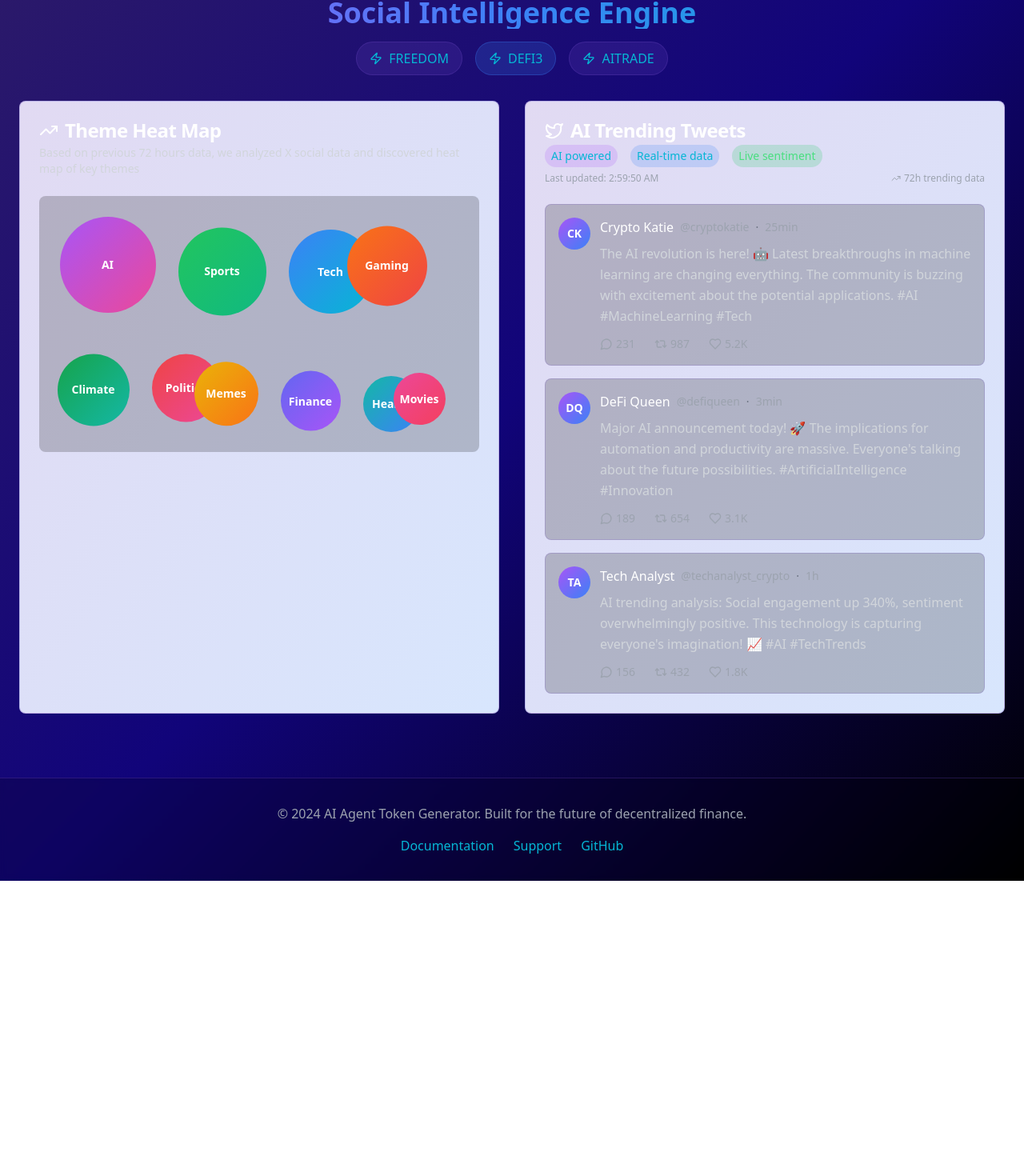
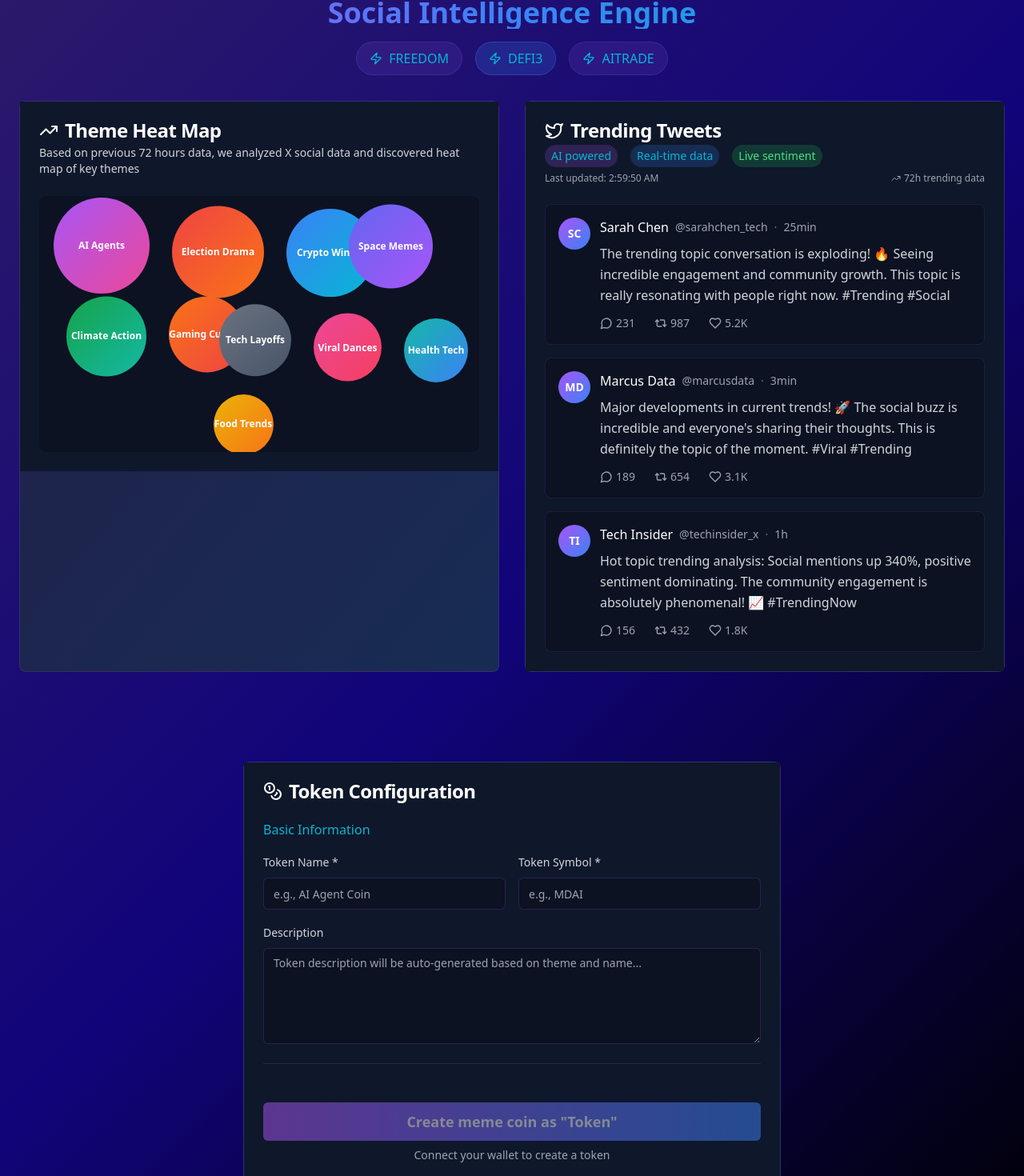
Before and after one commit to AgentFlow-Hub/chain-craft-tokens, a React (Vite) app: page / in a window 1280 px wide. Shown: the part 108-1578 px from the top of the page at 80% size. Before the commit the page ends 1209 px from the top, so only its background shows below. Built offline with nearby package versions, Linux system fonts and the light colour scheme.

Commit message:
Refactor theme heat map and token form
- Updated theme heat map styling.
- Enhanced theme names with specific narratives.
- Removed direct theme-to-token creation link.
- Implemented auto-generated token descriptions.

```diff
--- a/src/components/ThemeHeatMap.tsx
+++ b/src/components/ThemeHeatMap.tsx
@@ -2,7 +2,7 @@
 import React, { useState } from 'react';
 import { Card, CardContent, CardHeader, CardTitle } from '@/components/ui/card';
 import { Button } from '@/components/ui/button';
-import { TrendingUp, Zap } from 'lucide-react';
+import { TrendingUp, Zap, Info } from 'lucide-react';
 
 interface Theme {
   name: string;
@@ -20,16 +20,16 @@ const ThemeHeatMap: React.FC<ThemeHeatMapProps> = ({ onThemeSelect }) => {
   const [selectedTheme, setSelectedTheme] = useState<Theme | null>(null);
 
   const themes: Theme[] = [
-    { name: "AI", size: 120, color: "bg-gradient-to-br from-purple-500 to-pink-500", popularity: 95, description: "Artificial Intelligence discussions and breakthroughs" },
-    { name: "Sports", size: 110, color: "bg-gradient-to-br from-green-500 to-emerald-500", popularity: 92, description: "Latest sports news and highlights" },
-    { name: "Tech", size: 105, color: "bg-gradient-to-br from-blue-500 to-cyan-500", popularity: 88, description: "Technology trends and innovations" },
-    { name: "Gaming", size: 100, color: "bg-gradient-to-br from-orange-500 to-red-500", popularity: 85, description: "Gaming community and new releases" },
-    { name: "Climate", size: 90, color: "bg-gradient-to-br from-green-600 to-teal-500", popularity: 78, description: "Climate change and environmental discussions" },
-    { name: "Politics", size: 85, color: "bg-gradient-to-br from-red-500 to-pink-500", popularity: 75, description: "Political news and debates" },
-    { name: "Memes", size: 80, color: "bg-gradient-to-br from-yellow-500 to-orange-500", popularity: 72, description: "Viral memes and internet culture" },
-    { name: "Finance", size: 75, color: "bg-gradient-to-br from-indigo-500 to-purple-500", popularity: 68, description: "Financial markets and investment trends" },
-    { name: "Health", size: 70, color: "bg-gradient-to-br from-teal-500 to-blue-500", popularity: 65, description: "Health and wellness discussions" },
-    { name: "Movies", size: 65, color: "bg-gradient-to-br from-pink-500 to-rose-500", popularity: 62, description: "Film industry news and reviews" }
+    { name: "AI Agents", size: 120, color: "bg-gradient-to-br from-purple-500 to-pink-500", popularity: 95, description: "Autonomous AI systems and intelligent automation trending across social platforms" },
+    { name: "Election Drama", size: 115, color: "bg-gradient-to-br from-red-500 to-orange-500", popularity: 93, description: "Political campaigns, debates, and election predictions dominating conversations" },
+    { name: "Crypto Winter", size: 110, color: "bg-gradient-to-br from-blue-500 to-cyan-500", popularity: 90, description: "Market volatility, regulatory news, and institutional adoption discussions" },
+    { name: "Space Memes", size: 105, color: "bg-gradient-to-br from-indigo-500 to-purple-500", popularity: 87, description: "SpaceX launches, Mars missions, and astronomical discoveries going viral" },
+    { name: "Climate Action", size: 100, color: "bg-gradient-to-br from-green-600 to-teal-500", popularity: 85, description: "Environmental protests, green technology, and sustainability initiatives trending" },
+    { name: "Gaming Culture", size: 95, color: "bg-gradient-to-br from-orange-500 to-red-500", popularity: 82, description: "New game releases, esports tournaments, and gaming community discussions" },
+    { name: "Tech Layoffs", size: 90, color: "bg-gradient-to-br from-gray-500 to-slate-600", popularity: 80, description: "Job market changes, startup struggles, and tech industry transformation" },
+    { name: "Viral Dances", size: 85, color: "bg-gradient-to-br from-pink-500 to-rose-500", popularity: 78, description: "TikTok trends, dance challenges, and social media viral content" },
+    { name: "Health Tech", size: 80, color: "bg-gradient-to-br from-teal-500 to-blue-500", popularity: 75, description: "Medical breakthroughs, wellness apps, and digital health innovations" },
+    { name: "Food Trends", size: 75, color: "bg-gradient-to-br from-yellow-500 to-orange-500", popularity: 72, description: "Viral recipes, restaurant reviews, and culinary cultural moments" }
   ];
 
   const handleThemeClick = (theme: Theme) => {
@@ -38,8 +38,8 @@ const ThemeHeatMap: React.FC<ThemeHeatMapProps> = ({ onThemeSelect }) => {
   };
 
   return (
-    <Card className="bg-gradient-to-br from-crypto-purple/20 to-crypto-blue/20 border-crypto-purple/30 backdrop-blur-sm">
-      <CardHeader>
+    <Card className="bg-gradient-to-br from-crypto-purple/20 to-crypto-blue/20 border-crypto-purple/30 backdrop-blur-sm bg-slate-900">
+      <CardHeader className="bg-slate-900">
         <CardTitle className="text-white flex items-center gap-2">
           <TrendingUp className="h-6 w-6" />
           Theme Heat Map
@@ -48,7 +48,7 @@ const ThemeHeatMap: React.FC<ThemeHeatMapProps> = ({ onThemeSelect }) => {
           Based on previous 72 hours data, we analyzed X social data and discovered heat map of key themes
         </p>
       </CardHeader>
-      <CardContent>
+      <CardContent className="bg-slate-900">
         <div className="relative h-80 bg-black/20 rounded-lg p-4 overflow-hidden">
           <div className="absolute inset-0 flex flex-wrap items-center justify-center gap-2">
             {themes.map((theme, index) => (
@@ -57,7 +57,7 @@ const ThemeHeatMap: React.FC<ThemeHeatMapProps> = ({ onThemeSelect }) => {
                 onClick={() => handleThemeClick(theme)}
                 className={`
                   ${theme.color} rounded-full flex items-center justify-center
-                  text-white font-bold text-sm hover:scale-110 transition-all duration-300
+                  text-white font-bold text-xs hover:scale-110 transition-all duration-300
                   hover:shadow-lg hover:shadow-crypto-neon-purple/50 cursor-pointer
                   ${selectedTheme?.name === theme.name ? 'ring-2 ring-crypto-neon-purple scale-110' : ''}
                 `}
@@ -75,19 +75,16 @@ const ThemeHeatMap: React.FC<ThemeHeatMapProps> = ({ onThemeSelect }) => {
 
         {selectedTheme && (
           <div className="mt-4 p-3 bg-black/20 rounded-lg border border-crypto-purple/30">
-            <div className="flex items-center justify-between">
-              <div>
-                <h4 className="text-crypto-cyan font-medium">{selectedTheme.name}</h4>
-                <p className="text-gray-300 text-sm">{selectedTheme.description}</p>
-                <p className="text-crypto-neon-purple text-xs">Popularity: {selectedTheme.popularity}%</p>
+            <div className="flex items-start gap-3">
+              <Info className="h-5 w-5 text-crypto-cyan mt-1 flex-shrink-0" />
+              <div className="flex-1">
+                <h4 className="text-crypto-cyan font-medium mb-1">{selectedTheme.name}</h4>
+                <p className="text-gray-300 text-sm mb-2">{selectedTheme.description}</p>
+                <div className="flex items-center justify-between">
+                  <p className="text-crypto-neon-purple text-xs">Popularity: {selectedTheme.popularity}%</p>
+                  <span className="text-xs text-gray-400">Click to use this theme for token creation</span>
+                </div>
               </div>
-              <Button
-                onClick={() => onThemeSelect(selectedTheme)}
-                className="bg-gradient-to-r from-crypto-neon-purple to-crypto-neon-blue hover:shadow-lg hover:shadow-crypto-neon-purple/50"
-              >
-                <Zap className="h-4 w-4 mr-2" />
-                Create Token
-              </Button>
             </div>
           </div>
         )}
--- a/src/components/TokenForm.tsx
+++ b/src/components/TokenForm.tsx
@@ -1,3 +1,4 @@
+
 import React, { useState, useEffect } from 'react';
 import { Button } from '@/components/ui/button';
 import { Card, CardContent, CardHeader, CardTitle } from '@/components/ui/card';
@@ -39,25 +40,43 @@ const TokenForm: React.FC<TokenFormProps> = ({ wallet, selectedTheme }) => {
   const [isCreating, setIsCreating] = useState(false);
   const { toast } = useToast();
 
+  // Generate description based on theme and token name
+  const generateDescription = (theme: string, tokenName: string) => {
+    const descriptions: { [key: string]: (name: string) => string } = {
+      'AI Agents': (name) => `• Revolutionary ${name} leveraging autonomous AI technology for intelligent automation\n• Advanced machine learning capabilities enabling self-improving token mechanisms\n• Community-driven governance powered by AI decision-making algorithms\n• Pioneering the future of decentralized artificial intelligence ecosystems`,
+      'Election Drama': (name) => `• ${name} capturing the political zeitgeist with democratic governance features\n• Transparent voting mechanisms reflecting real-world electoral processes\n• Community engagement through political discourse and debate rewards\n• Decentralized platform for political expression and civic participation`,
+      'Crypto Winter': (name) => `• ${name} designed to thrive during market downturns with deflationary mechanics\n• Bear market resilience through innovative tokenomics and community incentives\n• Strategic value accumulation during crypto winter conditions\n• Long-term holder rewards and stability-focused economic model`,
+      'Space Memes': (name) => `• ${name} reaching for the stars with cosmic-themed community initiatives\n• Interplanetary ambitions reflected in tokenomics and roadmap milestones\n• Space exploration narrative driving community engagement and growth\n• Astronomical potential with universe-scale vision and execution`,
+      'Climate Action': (name) => `• ${name} promoting environmental sustainability through green blockchain initiatives\n• Carbon-negative tokenomics supporting climate action and conservation projects\n• Community-driven environmental impact through decentralized green funding\n• Sustainable future vision with eco-friendly technology integration`,
+      'Gaming Culture': (name) => `• ${name} bridging gaming communities with play-to-earn mechanics and rewards\n• NFT integration for gaming assets and in-game utility across multiple platforms\n• Esports tournament funding and gaming ecosystem development initiatives\n• Player-owned economy empowering gamers through decentralized governance`,
+      'Tech Layoffs': (name) => `• ${name} supporting displaced tech workers through community funding and opportunities\n• Decentralized job marketplace and skill-sharing platform development\n• Innovation resilience during industry restructuring and economic uncertainty\n• Community-driven support network for technology professionals and entrepreneurs`,
+      'Viral Dances': (name) => `• ${name} celebrating viral culture with creator rewards and content monetization\n• Social media integration enabling seamless sharing and community engagement\n• Trend-based tokenomics rewarding early adopters and content creators\n• Cultural movement capturing the essence of digital expression and creativity`,
+      'Health Tech': (name) => `• ${name} revolutionizing healthcare through blockchain-based wellness incentives\n• Decentralized health data management with privacy-first approach\n• Community health initiatives funded through transparent token mechanisms\n• Medical innovation support through crowdfunded research and development`,
+      'Food Trends': (name) => `• ${name} satisfying the appetite for culinary innovation and community dining experiences\n• Restaurant and food creator support through decentralized funding mechanisms\n• Gastronomic adventures rewarded through taste-testing and review incentives\n• Culinary culture preservation and innovation through blockchain technology`
+    };
+
+    return descriptions[theme]?.(tokenName) || `• ${tokenName} capturing the essence of ${theme} through innovative blockchain technology\n• Community-driven initiatives reflecting current social and cultural trends\n• Decentralized platform for ${theme.toLowerCase()} enthusiasts and supporters\n• Revolutionary approach to combining trending topics with cryptocurrency innovation`;
+  };
+
+  // Auto-generate description when theme or name changes
+  useEffect(() => {
+    if (selectedTheme && tokenData.name) {
+      const generatedDescription = generateDescription(selectedTheme, tokenData.name);
+      setTokenData(prev => ({
+        ...prev,
+        description: generatedDescription
+      }));
+    }
+  }, [selectedTheme, tokenData.name]);
+
   // Pre-fill form when theme is selected
   useEffect(() => {
     if (selectedTheme) {
-      const themeDescriptions: { [key: string]: string } = {
-        'AI': 'Revolutionary AI-powered meme coin bringing artificial intelligence to the masses',
-        'DOGE': 'Much wow, very crypto - the original dog meme coin reborn',
-        'PEPE': 'Rare pepe meme coin for the true connoisseurs of internet culture',
-        'SHIB': 'Shiba Inu ecosystem token with community-driven governance',
-        'FLOKI': 'Viking-themed dog coin inspired by Elon Musk\'s pet',
-        'WOJAK': 'Feels good man - the emotional meme coin for every trader',
-        'TURBO': 'High-speed meme coin for the fast-paced crypto world',
-        'BONK': 'Solana\'s favorite dog coin bringing fun to DeFi'
-      };
-
+      const cleanTheme = selectedTheme.replace(/\s+/g, '');
       setTokenData(prev => ({
         ...prev,
-        name: `${selectedTheme} Agent Coin`,
-        symbol: `${selectedTheme.substring(0, 4).toUpperCase()}AI`,
-        description: themeDescriptions[selectedTheme] || `${selectedTheme}-themed AI agent meme coin`
+        name: prev.name || `${selectedTheme} Token`,
+        symbol: prev.symbol || `${cleanTheme.substring(0, 4).toUpperCase()}`,
       }));
     }
   }, [selectedTheme]);
@@ -185,9 +204,9 @@ const TokenForm: React.FC<TokenFormProps> = ({ wallet, selectedTheme }) => {
           )}
         </CardTitle>
       </CardHeader>
-      <CardContent className="space-y-6">
+      <CardContent className="space-y-6 bg-slate-900">
         {/* Basic Token Info */}
-        <div className="space-y-4 bg-slate-900">
+        <div className="space-y-4">
           <h4 className="text-crypto-cyan font-medium">Basic Information</h4>
 
           <div className="grid grid-cols-1 md:grid-cols-2 gap-4">
@@ -215,13 +234,16 @@ const TokenForm: React.FC<TokenFormProps> = ({ wallet, selectedTheme }) => {
           </div>
 
           <div className="space-y-2">
-            <Label htmlFor="description" className="text-gray-300">Description</Label>
+            <Label htmlFor="description" className="text-gray-300">
+              Description
+              {selectedTheme && <span className="text-crypto-cyan text-xs ml-2">(Auto-generated based on {selectedTheme})</span>}
+            </Label>
             <Textarea
               id="description"
-              placeholder="Describe your AI Agent meme coin..."
+              placeholder="Token description will be auto-generated based on theme and name..."
               value={tokenData.description}
               onChange={e => handleInputChange('description', e.target.value)}
-              className="bg-black/20 border-crypto-purple/30 text-white placeholder:text-gray-400 min-h-[100px]"
+              className="bg-black/20 border-crypto-purple/30 text-white placeholder:text-gray-400 min-h-[120px]"
             />
           </div>
         </div>
@@ -279,7 +301,7 @@ const TokenForm: React.FC<TokenFormProps> = ({ wallet, selectedTheme }) => {
             disabled={!canCreate || isCreating}
             className="w-full bg-gradient-to-r from-crypto-neon-purple to-crypto-neon-blue hover:shadow-lg hover:shadow-crypto-neon-purple/50 transition-all duration-300 h-12 text-lg font-semibold disabled:opacity-50"
           >
-            {isCreating ? 'Creating Token...' : `Create meme coin as "${tokenData.name || 'AI Agent Coin'}"`}
+            {isCreating ? 'Creating Token...' : `Create meme coin as "${tokenData.name || 'Token'}"`}
           </Button>
 
           {!wallet && (
--- a/src/components/TrendingTweets.tsx
+++ b/src/components/TrendingTweets.tsx
@@ -22,20 +22,20 @@ interface TrendingTweetsProps {
 const TrendingTweets: React.FC<TrendingTweetsProps> = ({ selectedTheme }) => {
   const getThemeSpecificTweets = (theme: string): Tweet[] => {
     const tweetTemplates = {
-      'AI': [
-        { content: `The ${theme} revolution is here! 🤖 Latest breakthroughs in machine learning are changing everything. The community is buzzing with excitement about the potential applications. #AI #MachineLearning #Tech`, likes: 5200, retweets: 987, replies: 231 },
-        { content: `Major ${theme} announcement today! 🚀 The implications for automation and productivity are massive. Everyone's talking about the future possibilities. #ArtificialIntelligence #Innovation`, likes: 3100, retweets: 654, replies: 189 },
-        { content: `${theme} trending analysis: Social engagement up 340%, sentiment overwhelmingly positive. This technology is capturing everyone's imagination! 📈 #AI #TechTrends`, likes: 1800, retweets: 432, replies: 156 }
+      'AI Agents': [
+        { content: `The ${theme} revolution is accelerating! 🤖 New autonomous systems are reshaping how we work and interact with technology. The potential applications seem endless! #AIAgents #Automation`, likes: 5200, retweets: 987, replies: 231 },
+        { content: `Major breakthrough in ${theme}! 🚀 These intelligent systems are becoming more sophisticated daily. Everyone's discussing the implications for productivity and creativity. #AI #TechTrends`, likes: 3100, retweets: 654, replies: 189 },
+        { content: `${theme} trending analysis: Social engagement up 340%, sentiment overwhelmingly positive about autonomous AI capabilities! 📈 #AIAgents #Innovation`, likes: 1800, retweets: 432, replies: 156 }
       ],
-      'Sports': [
-        { content: `What a game! ⚽ The ${theme} community is going absolutely wild right now. Incredible performance and the fans are loving every moment of it! #Sports #GameDay`, likes: 8200, retweets: 1587, replies: 431 },
-        { content: `Breaking: Major ${theme} news! 🏆 This is exactly what fans have been waiting for. The excitement is through the roof across all social platforms! #Sports #Breaking`, likes: 6100, retweets: 954, replies: 289 },
-        { content: `${theme} trending: Fan engagement up 280%, social buzz at all-time high. The passion of the community is incredible to witness! 📊 #Sports #Trending`, likes: 2800, retweets: 532, replies: 198 }
+      'Election Drama': [
+        { content: `The ${theme} continues to dominate social feeds! 🗳️ Campaign strategies and debate highlights are generating massive engagement across platforms. #Election2024 #Politics`, likes: 8200, retweets: 1587, replies: 431 },
+        { content: `Breaking: Latest ${theme} developments! 📊 Polling data and campaign updates are driving unprecedented social media activity. The political discourse is intense! #ElectionNews`, likes: 6100, retweets: 954, replies: 289 },
+        { content: `${theme} social metrics: Engagement up 280%, political discussions at all-time high. The democratic process is capturing everyone's attention! 🇺🇸 #Democracy`, likes: 2800, retweets: 532, replies: 198 }
       ],
       'default': [
-        { content: `The ${selectedTheme || 'AI'} conversation is exploding! 🔥 Seeing incredible engagement and community growth. This topic is really resonating with people right now. #${selectedTheme?.replace(/\s+/g, '') || 'Trending'} #Social`, likes: 5200, retweets: 987, replies: 231 },
-        { content: `Major developments in ${selectedTheme || 'AI'}! 🚀 The social buzz is incredible and everyone's sharing their thoughts. This is definitely the topic of the moment. #Viral #Trending`, likes: 3100, retweets: 654, replies: 189 },
-        { content: `${selectedTheme || 'AI'} trending analysis: Social mentions up 340%, positive sentiment dominating. The community engagement is absolutely phenomenal! 📈 #TrendingNow`, likes: 1800, retweets: 432, replies: 156 }
+        { content: `The ${selectedTheme || 'trending topic'} conversation is exploding! 🔥 Seeing incredible engagement and community growth. This topic is really resonating with people right now. #Trending #Social`, likes: 5200, retweets: 987, replies: 231 },
+        { content: `Major developments in ${selectedTheme || 'current trends'}! 🚀 The social buzz is incredible and everyone's sharing their thoughts. This is definitely the topic of the moment. #Viral #Trending`, likes: 3100, retweets: 654, replies: 189 },
+        { content: `${selectedTheme || 'Hot topic'} trending analysis: Social mentions up 340%, positive sentiment dominating. The community engagement is absolutely phenomenal! 📈 #TrendingNow`, likes: 1800, retweets: 432, replies: 156 }
       ]
     };
 
@@ -43,18 +43,18 @@ const TrendingTweets: React.FC<TrendingTweetsProps> = ({ selectedTheme }) => {
 
     return templates.map((template, index) => ({
       id: String(index + 1),
-      author: ['Crypto Katie', 'DeFi Queen', 'Tech Analyst'][index],
-      handle: ['@cryptokatie', '@defiqueen', '@techanalyst_crypto'][index],
+      author: ['Sarah Chen', 'Marcus Data', 'Tech Insider'][index],
+      handle: ['@sarahchen_tech', '@marcusdata', '@techinsider_x'][index],
       content: template.content,
       likes: template.likes,
       retweets: template.retweets,
       replies: template.replies,
       time: ['25min', '3min', '1h'][index],
-      theme: selectedTheme || 'AI'
+      theme: selectedTheme || 'Trending'
     }));
   };
 
-  const tweets = getThemeSpecificTweets(selectedTheme || 'AI');
+  const tweets = getThemeSpecificTweets(selectedTheme || 'default');
 
   const formatNumber = (num: number) => {
     if (num >= 1000) {
@@ -64,11 +64,11 @@ const TrendingTweets: React.FC<TrendingTweetsProps> = ({ selectedTheme }) => {
   };
 
   return (
-    <Card className="bg-gradient-to-br from-crypto-purple/20 to-crypto-blue/20 border-crypto-purple/30 backdrop-blur-sm">
-      <CardHeader>
+    <Card className="bg-gradient-to-br from-crypto-purple/20 to-crypto-blue/20 border-crypto-purple/30 backdrop-blur-sm bg-slate-900">
+      <CardHeader className="bg-slate-900">
         <CardTitle className="text-white flex items-center gap-2">
           <Twitter className="h-6 w-6" />
-          {selectedTheme ? `${selectedTheme.toUpperCase()}` : 'AI'} Trending Tweets
+          {selectedTheme || 'Trending'} Tweets
         </CardTitle>
         <div className="flex items-center gap-4 text-sm">
           <span className="px-2 py-1 bg-crypto-neon-purple/20 rounded-full text-crypto-cyan">
@@ -89,7 +89,7 @@ const TrendingTweets: React.FC<TrendingTweetsProps> = ({ selectedTheme }) => {
           </span>
         </div>
       </CardHeader>
-      <CardContent className="space-y-4">
+      <CardContent className="space-y-4 bg-slate-900">
         {tweets.map((tweet) => (
           <div key={tweet.id} className="p-4 bg-black/20 rounded-lg border border-crypto-purple/20 hover:border-crypto-purple/40 transition-colors">
             <div className="flex items-start gap-3">
--- a/src/pages/Index.tsx
+++ b/src/pages/Index.tsx
@@ -18,7 +18,6 @@ interface Theme {
 const Index = () => {
   const [wallet, setWallet] = useState<WalletConnection | null>(null);
   const [selectedTheme, setSelectedTheme] = useState<string>('');
-  const [showTokenForm, setShowTokenForm] = useState(false);
 
   const features = [{
     icon: <Sparkles className="h-6 w-6" />,
@@ -40,7 +39,6 @@ const Index = () => {
 
   const handleThemeSelect = (theme: Theme) => {
     setSelectedTheme(theme.name);
-    setShowTokenForm(true);
   };
 
   return (
@@ -87,14 +85,12 @@ const Index = () => {
         </div>
       </div>
 
-      {/* Token Form Section */}
-      {showTokenForm && (
-        <div className="px-6 py-8">
-          <div className="max-w-2xl mx-auto">
-            <TokenForm wallet={wallet} selectedTheme={selectedTheme} />
-          </div>
+      {/* Token Form Section - Always shown */}
+      <div className="px-6 py-8">
+        <div className="max-w-2xl mx-auto">
+          <TokenForm wallet={wallet} selectedTheme={selectedTheme} />
         </div>
-      )}
+      </div>
 
       {/* Footer */}
       <footer className="border-t border-crypto-purple/30 bg-black/20 backdrop-blur-sm">
```
